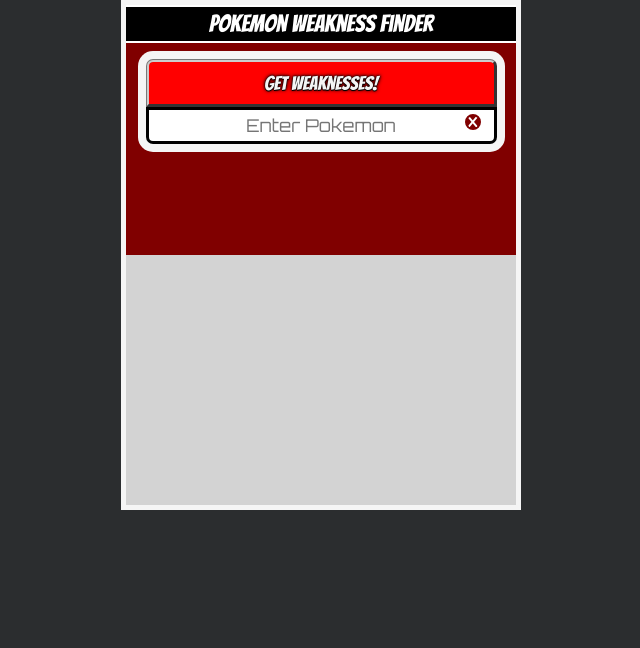
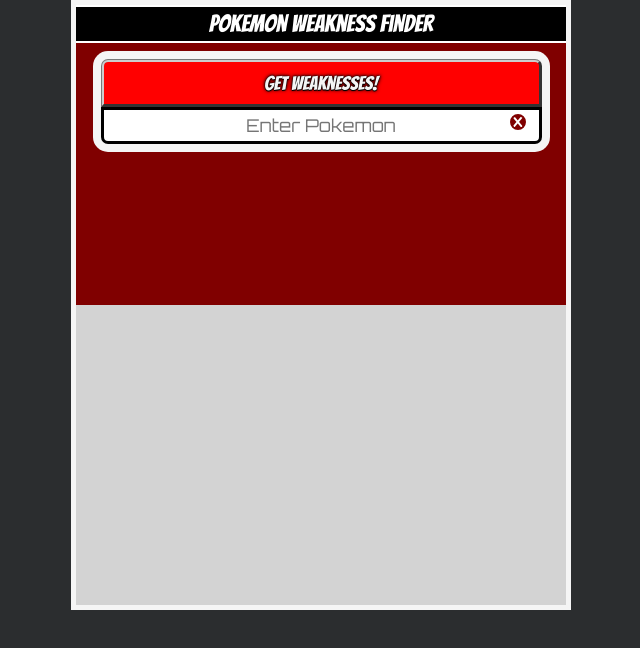
Before and after one commit to CraigNock/PokemonWeakness, a React (Create React App) app in the folder client/: page / in a window 1280 px wide. Shown: the top 648 px of the page, without its empty margins (319-959 px from the left). Built offline with nearby package versions, Linux system fonts and the light colour scheme.

Commit message:
added tabbing to suggestions and refine responsiveness

```diff
--- a/client/src/components/App/App.tsx
+++ b/client/src/components/App/App.tsx
@@ -17,15 +17,21 @@
   height: 100%;
   min-height: 100vh;
   width: 100%;
-  max-width: 400px;
-  max-height: 700px;
+  /* max-width: 400px; */
+  /* max-height: 800px; */
   overflow-y: auto;
   margin: 0 auto;
   background: whitesmoke;
-  @media (min-width: 400px) {
-    min-height: 500px;
+  @media (min-width: 500px) {
+    min-height: 600px;
+    max-height: 800px;
+    max-width: 500px;
     border: 5px solid whitesmoke;
     box-sizing: border-box;
+    margin-top: 10vh;
+  }
+  @media (min-width: 1050px) {
+    margin-top: 0;
   }
 `;
 
--- a/client/src/components/Homepage/Homepage.tsx
+++ b/client/src/components/Homepage/Homepage.tsx
@@ -174,12 +174,13 @@
   width: 100%;
   height: 100%;
   min-height: 100vh;
-  max-height: 700px;
+  /* max-height: 800px; */
   display: flex;
   flex-direction: column;
   align-items: center;
-  @media (min-width: 400px) {
-    min-height: 500px;
+  @media (min-width: 500px) {
+    min-height: 600px;
+    max-height: 800px;
   }
 `;
 const Title = styled.h1`
--- a/client/src/components/Homepage/Suggestions.tsx
+++ b/client/src/components/Homepage/Suggestions.tsx
@@ -17,6 +17,14 @@
         if (id < 11)
         return <StyledP
         key={id}
+        tabIndex={0}
+        onKeyDown={(e) => {
+          if(e.keyCode === 13) {
+            e.preventDefault();
+            setInputVal(name);
+            submitHandle(name);
+          }
+        }}
         onClick={(e)=>{
           e.preventDefault();
           setInputVal(name);
```
